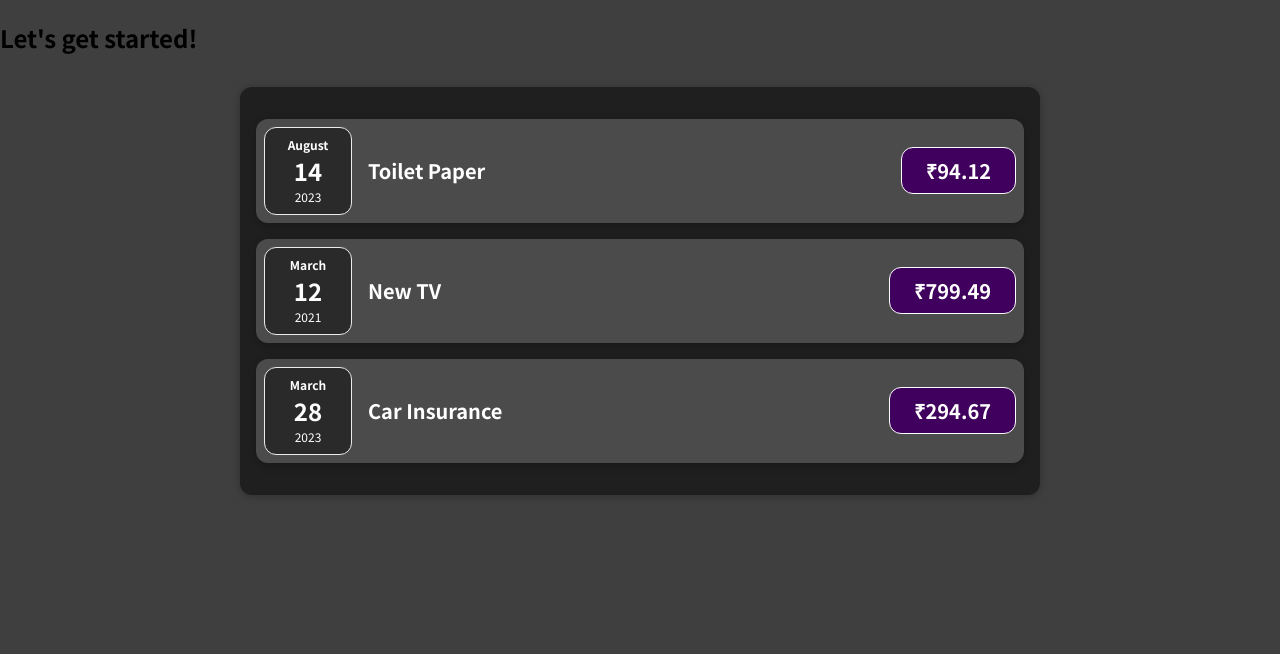
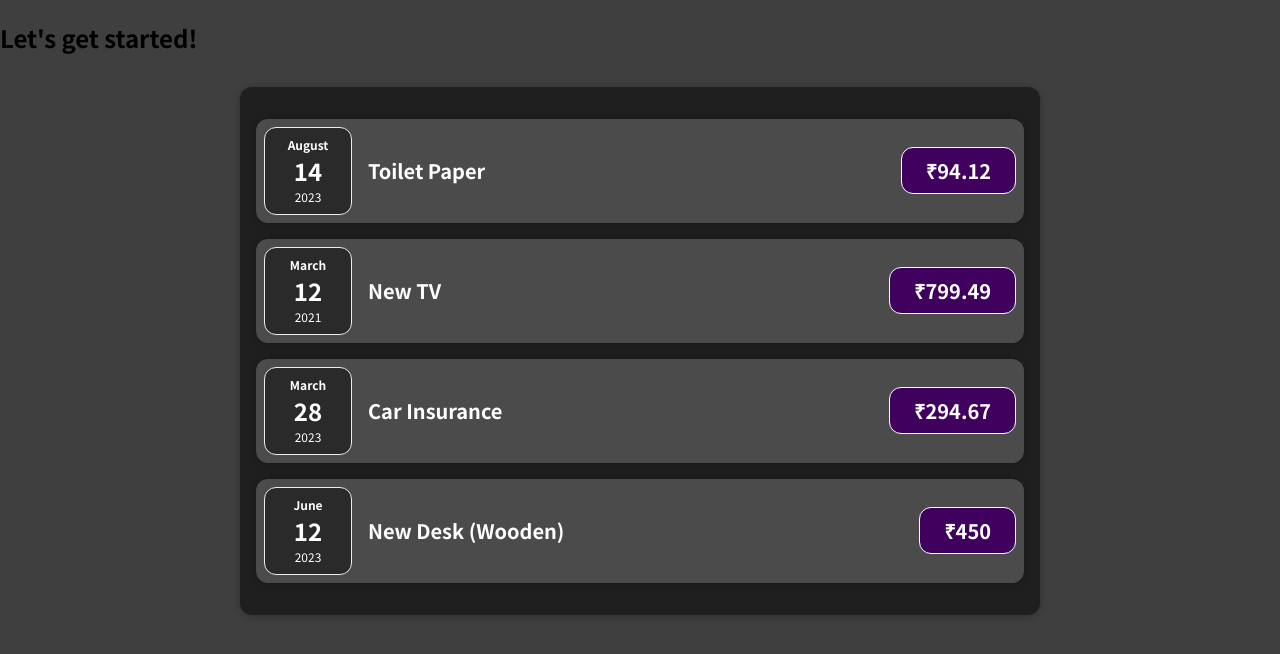
Before and after one commit to Rohitkumar2145/Expense-Tracker, a JavaScript app: page / in a window 1280 px wide. Shown: the top 654 px of the page. Built offline with nearby package versions, Linux system fonts and the light colour scheme.

Commit message:
Card.js,Card.css added, ExpenseItem.css,ExpenseItem.js,Expenses.css,Expenses.js modified

```diff
--- /dev/null
+++ b/src/components/Card.css
@@ -0,0 +1,4 @@
+.card {
+  border-radius: 12px;
+  box-shadow: 0 1px 8px rgba(0, 0, 0, 0.25);
+}
--- /dev/null
+++ b/src/components/Card.js
@@ -0,0 +1,8 @@
+import "./Card.css";
+
+function Card(props) {
+  const classes = "card " + props.className;
+  return <div className={classes}>{props.children}</div>;
+}
+
+export default Card;
--- a/src/components/ExpenseItem.css
+++ b/src/components/ExpenseItem.css
@@ -2,10 +2,8 @@
   display: flex;
   justify-content: space-between;
   align-items: center;
-  box-shadow: 0 2px 8px rgba(0, 0, 0, 0.25);
   padding: 0.5rem;
   margin: 1rem 0;
-  border-radius: 12px;
   background-color: #4b4b4b;
 }
 
--- a/src/components/ExpenseItem.js
+++ b/src/components/ExpenseItem.js
@@ -1,15 +1,16 @@
 import "./ExpenseItem.css";
 import ExpenseDate from "./ExpenseDate";
+import Card from "./Card";
 
 function ExpenseItem(props) {
   return (
-    <div className="expense-item">
+    <Card className="expense-item">
       <ExpenseDate date={props.date} />
       <div className="expense-item__description">
         <h2>{props.title}</h2>
         <div className="expense-item__price">₹{props.amount}</div>
       </div>
-    </div>
+    </Card>
   );
 }
 
--- a/src/components/Expenses.css
+++ b/src/components/Expenses.css
@@ -4,6 +4,4 @@
   margin: 2rem auto;
   width: 50rem;
   max-width: 95%;
-  border-radius: 12px;
-  box-shadow: 0 1px 8px rgba(0, 0, 0, 0.25);
 }
--- a/src/components/Expenses.js
+++ b/src/components/Expenses.js
@@ -1,9 +1,10 @@
 import ExpenseItem from "./ExpenseItem";
 import "./Expenses.css";
+import Card from "./Card";
 
 function Expenses(props) {
   return (
-    <div className="expenses">
+    <Card className="expenses">
       <ExpenseItem
         title={props.expenses[0].title}
         amount={props.expenses[0].amount}
@@ -19,7 +20,12 @@
         amount={props.expenses[2].amount}
         date={props.expenses[2].date}
       />
-    </div>
+      <ExpenseItem
+        title={props.expenses[3].title}
+        amount={props.expenses[3].amount}
+        date={props.expenses[3].date}
+      />
+    </Card>
   );
 }
 
```
Also changed, not shown: 1 other file (tests, documents, lock files or other folders).
